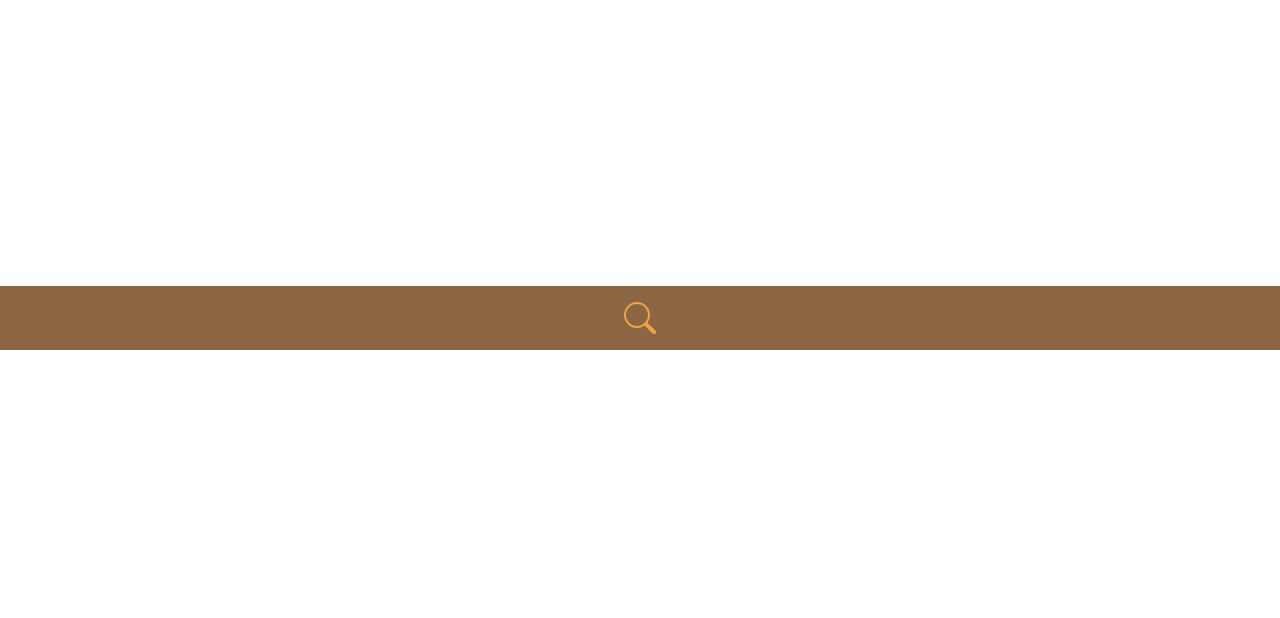
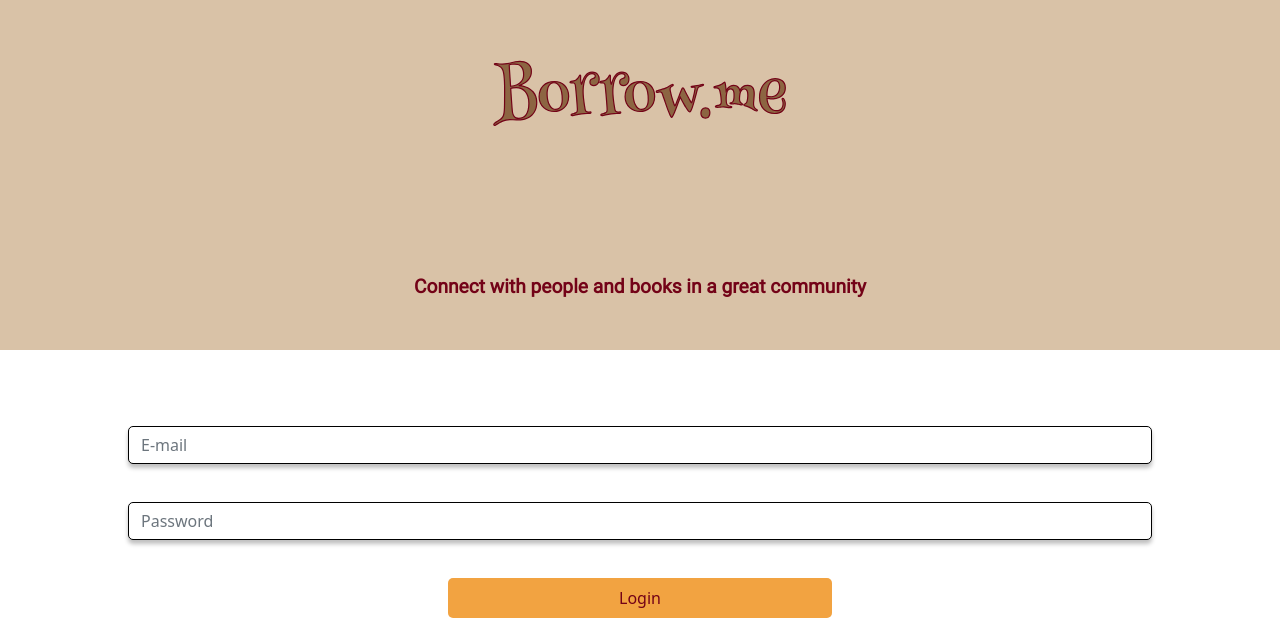
Before and after one commit to andrekleine/borrow.me-react, a React (Create React App) app: page / in a window 1280 px wide. Shown: the part 450-1068 px from the top of the page. Before the commit the page ends 800 px from the top, so only its background shows below. Built offline with nearby package versions, Linux system fonts and the light colour scheme.

Commit message:
Complete Login page

```diff
--- a/src/App.jsx
+++ b/src/App.jsx
@@ -1,9 +1,10 @@
-import React, { useState } from 'react';
-import { Routes, Route } from 'react-router-dom';
+import React from 'react';
+
+import AppRoutes from './Routes';
+
 import PrivateTemplate from './components/templates/Private/PrivateTemplate';
 import PublicTemplate from './components/templates/Public/PublicTemplate';
 
-// import Login from './components/pages/Login/Login';
 // import Register from './components/pages/Register/Register';
 
 // import MyProjects from './components/pages/MyProjects/MyProjects';
@@ -12,37 +13,7 @@ import PublicTemplate from './components/templates/Public/PublicTemplate';
 // import ProtectedRoute from './components/miscelaneous/ProtectedRoute/ProtectedRoute';
 
 const App = () => {
-  // const verifyLoggedUser = () => {
-  //   const token = localStorage.getItem('token');
-
-  //   return !!token;
-  // };
-
-  // const [isUserLogged, setIsUserLogged] = useState(verifyLoggedUser());
-
-  // const loginUser = () => {
-  //   setIsUserLogged(true);
-  // };
-
-  return (
-    <PrivateTemplate />
-    // <Routes>
-    //   <Route path='/' element={<Login loginUser={loginUser} />} />
-    //   <Route path='/register' element={<Register />} />
-
-    //   <Route
-    //     path='/my-projects'
-    //     element={<ProtectedRoute isLogged={isUserLogged} Page={MyProjects} />}
-    //   />
-
-    //   <Route
-    //     path='/my-projects/:projectId'
-    //     element={
-    //       <ProtectedRoute isLogged={isUserLogged} Page={ProjectDetails} />
-    //     }
-    //   />
-    // </Routes>
-  );
+  return <AppRoutes />;
 };
 
 export default App;
--- /dev/null
+++ b/src/Routes.jsx
@@ -0,0 +1,25 @@
+import React, { useState } from 'react';
+import { Routes, Route } from 'react-router-dom';
+import Login from './components/pages/auth/Login';
+
+const appRoutes = () => {
+  const verifyLoggedUser = () => {
+    const token = localStorage.getItem('token');
+
+    return !!token;
+  };
+
+  const [isUserLogged, setIsUserLogged] = useState(verifyLoggedUser());
+
+  const loginUser = () => {
+    setIsUserLogged(true);
+  };
+
+  return (
+    <Routes>
+      <Route path="/" element={<Login loginUser={loginUser} />} />
+    </Routes>
+  );
+};
+
+export default appRoutes;
--- /dev/null
+++ b/src/components/pages/auth/Login.css
@@ -0,0 +1,31 @@
+.form {
+    display: flex;
+    flex-direction: column;
+    align-items: center;
+    justify-content: space-between;
+    height: 12rem;
+}
+
+.form-group {
+    width: 80%;
+}
+
+.form-field {
+    border: 1px solid #000000;
+    box-shadow: 0px 4px 4px rgba(0, 0, 0, 0.25);
+    border-radius: 5px;
+}
+
+.my-login-button {
+    width: 30%;
+    height: 40px;
+    background: #F2A341;
+    border-radius: 5px;
+    color: #730217;
+    border: none;
+}
+
+.feedback {
+    margin: 0;
+    padding: 0;
+}
--- /dev/null
+++ b/src/components/pages/auth/Login.jsx
@@ -0,0 +1,111 @@
+import React from 'react';
+import { useNavigate } from 'react-router-dom';
+import { useFormik } from 'formik';
+import * as yup from 'yup';
+
+import { Form, Col } from 'react-bootstrap';
+
+import PublicTemplate from '../../templates/Public/PublicTemplate';
+
+import { login } from '../../../services/api';
+
+import './Login.css';
+
+const loginSchema = yup.object().shape({
+  email: yup.string().required().email(),
+  password: yup.string().required().max(),
+});
+
+const Login = ({ loginUser }) => {
+  const navigate = useNavigate();
+
+  const {
+    values,
+    touched,
+    errors,
+    handleChange,
+    handleBlur,
+    handleSubmit,
+    setErrors,
+  } = useFormik({
+    initialValues: { email: '', password: '' },
+    validationSchema: loginSchema,
+    onSubmit: async (formData) => {
+      try {
+        const tokenResponse = await login(formData);
+
+        localStorage.setItem('token', tokenResponse.token);
+
+        // Update APP's isUserLogged to TRUE
+        loginUser();
+
+        navigate('/books');
+      } catch (error) {
+        setErrors({
+          email: error.response.data.error,
+          password: error.response.data.error,
+        });
+      }
+    },
+  });
+
+  return (
+    <PublicTemplate>
+      <Form onSubmit={handleSubmit} className="form">
+        <Form.Group
+          as={Col}
+          md="12"
+          controlId="login-form"
+          className="form-group"
+        >
+          <Form.Control
+            className="form-field"
+            type="text"
+            name="email"
+            placeholder="E-mail"
+            value={values.email}
+            onChange={handleChange}
+            onBlur={handleBlur}
+            isValid={touched.email && !errors.email}
+            isInvalid={touched.email && errors.email}
+          />
+          <Form.Control.Feedback>Ok!</Form.Control.Feedback>
+          <Form.Control.Feedback type="invalid">
+            {errors.email}
+          </Form.Control.Feedback>
+        </Form.Group>
+
+        <Form.Group
+          as={Col}
+          md="12"
+          controlId="login-form"
+          className="form-group"
+        >
+          <Form.Control
+            className="form-field"
+            type="password"
+            name="password"
+            placeholder="Password"
+            value={values.password}
+            onChange={handleChange}
+            onBlur={handleBlur}
+            isValid={touched.password && !errors.password}
+            isInvalid={touched.password && errors.password}
+          />
+          <Form.Control.Feedback className="feedback">
+            Ok!
+          </Form.Control.Feedback>
+          <Form.Control.Feedback className="feedback" type="invalid">
+            {errors.password}
+          </Form.Control.Feedback>
+        </Form.Group>
+
+        <button type="submit" className="my-login-button">
+          Login
+        </button>
+      </Form>
+    </PublicTemplate>
+  );
+};
+
+export default Login;
--- a/src/components/templates/Public/PublicTemplate.css
+++ b/src/components/templates/Public/PublicTemplate.css
@@ -9,7 +9,7 @@
     font-family: Henny Penny;
     font-size: 4rem;
     color: #8C6542;
-    -webkit-text-stroke: #730217 1px;
+    -webkit-text-stroke: #730217 1.2px;
     margin-top: 40%;
     text-align: center;
 }
@@ -18,6 +18,7 @@
     margin: 10% 10%;
     font-family: Roboto;
     font-size: 1.2rem;
+    font-weight: bold;
     color: #730217;
     text-align: center;
 }
```
Also changed, not shown: src/components/pages/auth/Register.css (added), src/components/pages/auth/Register.jsx (added).
